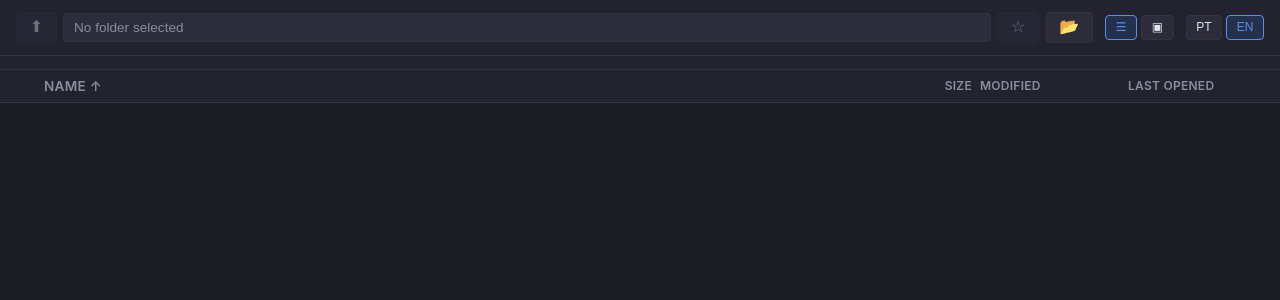
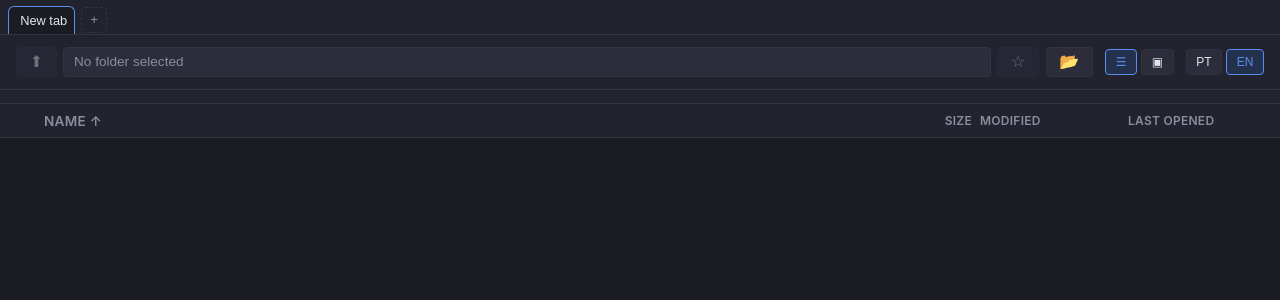
Before and after one commit to LucasHollmann/doc-explorer-reader, a React (Vite) app: page / in a window 1280 px wide. Shown: the top 300 px of the page. Built offline with nearby package versions, Linux system fonts and the light colour scheme.

Commit message:
feat: múltiplas abas e melhorias em seleção de múltiplos arquivos

```diff
--- a/src/components/FileExplorer.css
+++ b/src/components/FileExplorer.css
@@ -1,7 +1,96 @@
-.explorer {
+.explorer-tabs {
   display: flex;
   flex-direction: column;
   height: 100vh;
+}
+
+.tab-bar {
+  display: flex;
+  align-items: center;
+  gap: 2px;
+  padding: 0.4rem 0.5rem 0;
+  background: var(--panel-bg);
+  border-bottom: 1px solid var(--border-color);
+  overflow-x: auto;
+}
+
+.tab {
+  display: flex;
+  align-items: center;
+  gap: 0.25rem;
+  max-width: 200px;
+  padding: 0.35rem 0.4rem 0.35rem 0.7rem;
+  background: var(--hover-bg);
+  border: 1px solid var(--border-color);
+  border-bottom: none;
+  border-radius: 6px 6px 0 0;
+  cursor: pointer;
+}
+
+.tab.active {
+  background: var(--bg);
+  border-color: var(--accent);
+}
+
+.tab-button {
+  overflow: hidden;
+  max-width: 150px;
+  padding: 0;
+  background: transparent;
+  border: none;
+  color: var(--text);
+  font-size: 0.8rem;
+  text-overflow: ellipsis;
+  white-space: nowrap;
+  cursor: pointer;
+}
+
+.tab-close {
+  flex: 0 0 auto;
+  width: 1.1rem;
+  height: 1.1rem;
+  padding: 0;
+  line-height: 1;
+  background: transparent;
+  border: none;
+  border-radius: 4px;
+  color: var(--text-muted);
+  cursor: pointer;
+}
+
+.tab-close:hover {
+  background: var(--border-color);
+  color: var(--text);
+}
+
+.tab-add {
+  flex: 0 0 auto;
+  width: 1.6rem;
+  height: 1.6rem;
+  margin: 0 0.3rem;
+  background: transparent;
+  border: 1px dashed var(--border-color);
+  border-radius: 4px;
+  color: var(--text-muted);
+  cursor: pointer;
+}
+
+.tab-add:hover {
+  border-color: var(--accent);
+  color: var(--accent);
+}
+
+.tab-panels {
+  position: relative;
+  flex: 1;
+  min-height: 0;
+}
+
+.explorer {
+  position: relative;
+  display: flex;
+  flex-direction: column;
+  height: 100%;
   background: var(--bg);
   color: var(--text);
 }
@@ -631,7 +720,7 @@
 }
 
 .preview-fullscreen {
-  position: fixed;
+  position: absolute;
   inset: 0;
   z-index: 100;
   background: var(--bg);
@@ -742,7 +831,7 @@
 }
 
 .preview-overlay {
-  position: fixed;
+  position: absolute;
   bottom: 1rem;
   right: 1rem;
   width: 300px;
@@ -804,7 +893,7 @@
 }
 
 .modal-backdrop {
-  position: fixed;
+  position: absolute;
   inset: 0;
   background: rgba(0, 0, 0, 0.55);
   display: flex;
--- a/src/components/FileExplorer.tsx
+++ b/src/components/FileExplorer.tsx
@@ -4,8 +4,10 @@ import {
   useRef,
   useState,
   type DragEvent as ReactDragEvent,
+  type Dispatch,
   type MouseEvent as ReactMouseEvent,
   type PointerEvent as ReactPointerEvent,
+  type SetStateAction,
 } from "react";
 import { convertFileSrc, invoke } from "@tauri-apps/api/core";
 import { open as openDialog } from "@tauri-apps/plugin-dialog";
@@ -192,7 +194,40 @@ function compareEntries(a: DirEntryInfo, b: DirEntryInfo, key: SortKey, dir: Sor
   return dir === "asc" ? cmp : -cmp;
 }
 
-function FileExplorer() {
+type TabMeta = {
+  id: string;
+  title: string;
+  initialPath: string;
+  initialFile?: string;
+};
+
+function createTab(initialPath: string, initialFile?: string): TabMeta {
+  return { id: crypto.randomUUID(), title: "", initialPath, initialFile };
+}
+
+type ExplorerTabProps = {
+  active: boolean;
+  initialPath: string;
+  initialFile?: string;
+  onPathChange: (path: string | null) => void;
+  onOpenInNewTab: (path: string, fileToSelect?: string) => void;
+  favorites: FavoriteEntry[];
+  setFavorites: Dispatch<SetStateAction<FavoriteEntry[]>>;
+  fileColors: FileColors;
+  setFileColors: Dispatch<SetStateAction<FileColors>>;
+};
+
+function ExplorerTab({
+  active,
+  initialPath,
+  initialFile,
+  onPathChange,
+  onOpenInNewTab,
+  favorites,
+  setFavorites,
+  fileColors,
+  setFileColors,
+}: ExplorerTabProps) {
   const { t, language, setLanguage } = useLanguage();
   const [viewMode, setViewMode] = useState<ViewMode>(() =>
     readEnumPreference("viewMode", VIEW_MODES, "list"),
@@ -201,6 +236,7 @@ function FileExplorer() {
   const [pathInput, setPathInput] = useState("");
   const [entries, setEntries] = useState<DirEntryInfo[]>([]);
   const [selectedPaths, setSelectedPaths] = useState<string[]>([]);
+  const selectionAnchorRef = useRef<string | null>(null);
   const [selectedFile, setSelectedFile] = useState<DirEntryInfo | null>(null);
   const [fileContent, setFileContent] = useState<string | null>(null);
   const [pdfPreviewUrl, setPdfPreviewUrl] = useState<string | null>(null);
@@ -244,12 +280,6 @@ function FileExplorer() {
   const [groupBy, setGroupBy] = useState<GroupBy>(() =>
     readEnumPreference("groupBy", GROUP_BYS, "none"),
   );
-  const [favorites, setFavorites] = useState<FavoriteEntry[]>(() =>
-    sanitizeFavorites(readStorage<unknown>("favorites", [])),
-  );
-  const [fileColors, setFileColors] = useState<FileColors>(() =>
-    readStorage<FileColors>("fileColors", {}),
-  );
   const [contextMenu, setContextMenu] = useState<ContextMenuState | null>(null);
   const [openGroupIds, setOpenGroupIds] = useState<Set<string>>(() => new Set());
   const [creatingGroup, setCreatingGroup] = useState(false);
@@ -264,8 +294,6 @@ function FileExplorer() {
   useEffect(() => writeStorage("sortKey", sortKey), [sortKey]);
   useEffect(() => writeStorage("sortDir", sortDir), [sortDir]);
   useEffect(() => writeStorage("groupBy", groupBy), [groupBy]);
-  useEffect(() => writeStorage("favorites", favorites), [favorites]);
-  useEffect(() => writeStorage("fileColors", fileColors), [fileColors]);
 
   function openContextMenu(e: ReactMouseEvent, items: ContextMenuItem[]) {
     e.preventDefault();
@@ -362,6 +390,7 @@ function FileExplorer() {
 
   function directoryMenuFor(path: string, colorPaths: string[]): ContextMenuItem[] {
     return [
+      { label: t("openInNewTab"), onClick: () => onOpenInNewTab(path) },
       ...favoriteMenuFor(path),
       {
         label: t(expandedDirectories.has(path) ? "hideFolderContents" : "showFolderContents"),
@@ -371,11 +400,19 @@ function FileExplorer() {
     ];
   }
 
-  function fileMenuFor(entry: DirEntryInfo, colorPaths: string[]): ContextMenuItem[] {
+  function fileMenuFor(
+    entry: DirEntryInfo,
+    colorPaths: string[],
+    parentPath: string | undefined,
+  ): ContextMenuItem[] {
     const items: ContextMenuItem[] = [];
     if (canPreviewEntry(entry)) {
       items.push({ label: t("viewFile"), onClick: () => void openEntryInView(entry) });
     }
+    items.push({
+      label: t("openInNewTab"),
+      onClick: () => onOpenInNewTab(parentPath ?? currentPath ?? "", entry.path),
+    });
     return [...items, ...colorMenuFor(colorPaths)];
   }
 
@@ -445,6 +482,38 @@ function FileExplorer() {
     setRenameValue("");
   }
 
+  const processedEntries = useMemo(() => {
+    const query = searchQuery.trim().toLowerCase();
+    const extension = extensionFilter.trim().replace(/^\.+/, "").toLowerCase();
+    const filtered = entries.filter((entry) => {
+      if (typeFilter === "folders" && !entry.is_dir) return false;
+      if (typeFilter === "files" && entry.is_dir) return false;
+      if (query && !entry.name.toLowerCase().includes(query)) return false;
+      if (extension && (entry.is_dir || extensionOf(entry.name) !== extension)) return false;
+      return true;
+    });
+    return [...filtered].sort((a, b) => compareEntries(a, b, sortKey, sortDir));
+  }, [entries, searchQuery, extensionFilter, typeFilter, sortKey, sortDir]);
+
+  const groupedEntries = useMemo(() => {
+    if (groupBy !== "type") return [];
+    const buckets = new Map<Category, DirEntryInfo[]>();
+    for (const entry of processedEntries) {
+      const cat = categoryOf(entry.is_dir, extensionOf(entry.name));
+      if (!buckets.has(cat)) buckets.set(cat, []);
+      buckets.get(cat)!.push(entry);
+    }
+    return CATEGORY_ORDER.filter((cat) => buckets.has(cat)).map((cat) => ({
+      category: cat,
+      items: buckets.get(cat)!,
+    }));
+  }, [processedEntries, groupBy]);
+
+  const flatOrder = useMemo(
+    () => (groupBy === "type" ? groupedEntries.flatMap((group) => group.items) : processedEntries),
+    [groupBy, groupedEntries, processedEntries],
+  );
+
   useEffect(() => {
     if (!error) return;
     const timer = setTimeout(() => setError(null), 3000);
@@ -453,6 +522,12 @@ function FileExplorer() {
 
   useEffect(() => {
     function handleKeyDown(e: KeyboardEvent) {
+      if (!active) return;
+      const target = e.target as HTMLElement | null;
+      const isTextInput =
+        target instanceof HTMLInputElement ||
+        target instanceof HTMLTextAreaElement ||
+        target?.isContentEditable;
       if ((e.ctrlKey || e.metaKey) && e.key.toLowerCase() === "f") {
         e.preventDefault();
         searchInputRef.current?.focus();
@@ -461,6 +536,9 @@ function FileExplorer() {
         e.preventDefault();
         pathInputRef.current?.focus();
         pathInputRef.current?.select();
+      } else if ((e.ctrlKey || e.metaKey) && e.key.toLowerCase() === "a" && !isTextInput) {
+        e.preventDefault();
+        setSelectedPaths(flatOrder.map((entry) => entry.path));
       } else if (e.altKey && e.key === "ArrowUp") {
         e.preventDefault();
         goUp();
@@ -468,13 +546,17 @@ function FileExplorer() {
     }
     window.addEventListener("keydown", handleKeyDown);
     return () => window.removeEventListener("keydown", handleKeyDown);
-  }, [currentPath]);
-
-  async function loadDirectory(path: string, options?: { silent?: boolean }) {
+  }, [currentPath, active, flatOrder]);
+
+  async function loadDirectory(
+    path: string,
+    options?: { silent?: boolean },
+  ): Promise<DirEntryInfo[] | undefined> {
     directorySummaryRequest.current += 1;
     setLoading(true);
     if (!options?.silent) setError(null);
     setSelectedPaths([]);
+    selectionAnchorRef.current = null;
     setSelectedFile(null);
     setFileContent(null);
     setDirectorySummary(null);
@@ -485,19 +567,32 @@ function FileExplorer() {
       setEntries(result);
       setCurrentPath(path);
       setPathInput(path);
+      return result;
     } catch {
       if (!options?.silent) {
         setError(t("pathNotFoundError").replace("{path}", path));
       }
+      return undefined;
     } finally {
       setLoading(false);
     }
   }
 
   useEffect(() => {
-    loadDirectory("C:\\", { silent: true });
+    loadDirectory(initialPath, { silent: true }).then((result) => {
+      const match = result?.find((entry) => entry.path === initialFile);
+      if (match) {
+        setSelectedPaths([match.path]);
+        void openEntryInView(match);
+      }
+    });
     // eslint-disable-next-line react-hooks/exhaustive-deps
   }, []);
+
+  useEffect(() => {
+    onPathChange(currentPath);
+    // eslint-disable-next-line react-hooks/exhaustive-deps
+  }, [currentPath]);
 
   async function pickFolder() {
     const selected = await openDialog({ directory: true, multiple: false });
@@ -758,33 +853,6 @@ function FileExplorer() {
     const parent = trimmed.slice(0, parentIdx) || sep;
     loadDirectory(parent);
   }
-
-  const processedEntries = useMemo(() => {
-    const query = searchQuery.trim().toLowerCase();
-    const extension = extensionFilter.trim().replace(/^\.+/, "").toLowerCase();
-    const filtered = entries.filter((entry) => {
-      if (typeFilter === "folders" && !entry.is_dir) return false;
-      if (typeFilter === "files" && entry.is_dir) return false;
-      if (query && !entry.name.toLowerCase().includes(query)) return false;
-      if (extension && (entry.is_dir || extensionOf(entry.name) !== extension)) return false;
-      return true;
-    });
-    return [...filtered].sort((a, b) => compareEntries(a, b, sortKey, sortDir));
-  }, [entries, searchQuery, extensionFilter, typeFilter, sortKey, sortDir]);
-
-  const groupedEntries = useMemo(() => {
-    if (groupBy !== "type") return [];
-    const buckets = new Map<Category, DirEntryInfo[]>();
-    for (const entry of processedEntries) {
-      const cat = categoryOf(entry.is_dir, extensionOf(entry.name));
-      if (!buckets.has(cat)) buckets.set(cat, []);
-      buckets.get(cat)!.push(entry);
-    }
-    return CATEGORY_ORDER.filter((cat) => buckets.has(cat)).map((cat) => ({
-      category: cat,
-      items: buckets.get(cat)!,
-    }));
-  }, [processedEntries, groupBy]);
 
   function startDraggingFolder(e: ReactDragEvent, path: string) {
     e.dataTransfer.setData(FAVORITE_FOLDER_DRAG_TYPE, path);
@@ -953,8 +1021,15 @@ function FileExplorer() {
                     loadDirectory(item.path);
                     setOpenGroupIds(new Set());
                   }}
+                  onMouseDown={(e) => {
+                    if (e.button !== 1) return;
+                    e.preventDefault();
+                    onOpenInNewTab(item.path);
+                    setOpenGroupIds(new Set());
+                  }}
                   onContextMenu={(e) =>
                     openContextMenu(e, [
+                      { label: t("openInNewTab"), onClick: () => onOpenInNewTab(item.path) },
                       ...groupItemMenuFor(item.path),
                       newGroupMenuItem(group.id),
                     ])
@@ -976,7 +1051,7 @@ function FileExplorer() {
   function renderEntryList(list: DirEntryInfo[]) {
     return (
       <ul>
-        {list.map((entry) => renderTreeEntry(entry))}
+        {list.map((entry) => renderTreeEntry(entry, 0, currentPath ?? undefined))}
       </ul>
     );
   }
@@ -1006,7 +1081,7 @@ function FileExplorer() {
     );
   }
 
-  function renderTreeEntry(entry: DirEntryInfo, depth = 0) {
+  function renderTreeEntry(entry: DirEntryInfo, depth = 0, parentPath?: string) {
     const expanded = expandedDirectories.has(entry.path);
     const treeState = treeDirectories[entry.path];
     const blockView = viewMode === "block";
@@ -1022,16 +1097,31 @@ function FileExplorer() {
           onDragStart={(e) => startDraggingFolder(e, entry.path)}
           onDragEnd={endDraggingFavorite}
           onClick={(e) => {
+            if (e.shiftKey) {
+              const anchor = selectionAnchorRef.current ?? entry.path;
+              const anchorIndex = flatOrder.findIndex((item) => item.path === anchor);
+              const targetIndex = flatOrder.findIndex((item) => item.path === entry.path);
+              if (anchorIndex === -1 || targetIndex === -1) {
+                setSelectedPaths([entry.path]);
+              } else {
+                const [start, end] =
+                  anchorIndex <= targetIndex ? [anchorIndex, targetIndex] : [targetIndex, anchorIndex];
+                setSelectedPaths(flatOrder.slice(start, end + 1).map((item) => item.path));
+              }
+              return;
+            }
             if (e.ctrlKey || e.metaKey) {
               setSelectedPaths((prev) =>
                 prev.includes(entry.path)
                   ? prev.filter((path) => path !== entry.path)
                   : [...prev, entry.path],
               );
+              selectionAnchorRef.current = entry.path;
               return;
             }
             if (previewFullscreen && e.detail > 1) return;
             setSelectedPaths([entry.path]);
+            selectionAnchorRef.current = entry.path;
             if (previewFullscreen && canPreviewEntry(entry)) {
               void openEntryInView(entry);
             } else {
@@ -1045,6 +1135,15 @@ function FileExplorer() {
               void openEntryInView(entry);
             }
           }}
+          onMouseDown={(e) => {
+            if (e.button !== 1) return;
+            e.preventDefault();
+            if (entry.is_dir) {
+              onOpenInNewTab(entry.path);
+            } else {
+              onOpenInNewTab(parentPath ?? currentPath ?? "", entry.path);
+            }
+          }}
           onContextMenu={(e) => {
             const colorPaths = selectedPaths.includes(entry.path)
               ? selectedPaths
@@ -1053,7 +1152,7 @@ function FileExplorer() {
             if (entry.is_dir) {
               openContextMenu(e, directoryMenuFor(entry.path, colorPaths));
             } else {
-              const items = fileMenuFor(entry, colorPaths);
+              const items = fileMenuFor(entry, colorPaths, parentPath);
               if (items.length > 0) openContextMenu(e, items);
             }
           }}
@@ -1095,7 +1194,9 @@ function FileExplorer() {
               {treeState?.entries?.length === 0 && (
                 <li className="tree-message hint">{t("emptyFolder")}</li>
               )}
-              {treeState?.entries?.map((child) => renderTreeEntry(child, depth + 1))}
+              {treeState?.entries?.map((child) =>
+                renderTreeEntry(child, depth + 1, entry.path),
+              )}
             </ul>
           </div>
         )}
@@ -1235,7 +1336,7 @@ function FileExplorer() {
   }
 
   return (
-    <main className="explorer">
+    <main className="explorer" style={{ display: active ? "flex" : "none" }}>
       <header className="toolbar">
         <div className="path-bar">
           <button
@@ -1343,8 +1444,17 @@ function FileExplorer() {
               onDragStart={(e) => startDraggingFolder(e, entry.path)}
               onDragEnd={endDraggingFavorite}
               onClick={() => loadDirectory(entry.path)}
+              onMouseDown={(e) => {
+                if (e.button !== 1) return;
+                e.preventDefault();
+                onOpenInNewTab(entry.path);
+              }}
               onContextMenu={(e) =>
-                openContextMenu(e, [...favoriteMenuFor(entry.path), newGroupMenuItem(null)])
+                openContextMenu(e, [
+                  { label: t("openInNewTab"), onClick: () => onOpenInNewTab(entry.path) },
+                  ...favoriteMenuFor(entry.path),
+                  newGroupMenuItem(null),
+                ])
               }
             >
               <span className="favorite-name">{basenameOf(entry.path)}</span>
@@ -1539,4 +1649,139 @@ function FileExplorer() {
   );
 }
 
+function FileExplorer() {
+  const { t } = useLanguage();
+  const [favorites, setFavorites] = useState<FavoriteEntry[]>(() =>
+    sanitizeFavorites(readStorage<unknown>("favorites", [])),
+  );
+  const [fileColors, setFileColors] = useState<FileColors>(() =>
+    readStorage<FileColors>("fileColors", {}),
+  );
+  useEffect(() => writeStorage("favorites", favorites), [favorites]);
+  useEffect(() => writeStorage("fileColors", fileColors), [fileColors]);
+
+  const [tabs, setTabs] = useState<TabMeta[]>(() => [createTab("C:\\")]);
+  const [activeTabId, setActiveTabId] = useState<string>(() => tabs[0].id);
+  const tabPaths = useRef<Record<string, string | null>>({});
+  const previousActiveTabIdRef = useRef<string | null>(null);
+
+  function switchToTab(id: string) {
+    if (id === activeTabId) return;
+    previousActiveTabIdRef.current = activeTabId;
+    setActiveTabId(id);
+  }
+
+  function handleTabPathChange(id: string, path: string | null) {
+    tabPaths.current[id] = path;
+    setTabs((prev) =>
+      prev.map((tab) => (tab.id === id ? { ...tab, title: path ? basenameOf(path) : "" } : tab)),
+    );
+  }
+
+  function addTab() {
+    const basePath = tabPaths.current[activeTabId] ?? "C:\\";
+    const tab = createTab(basePath);
+    setTabs([...tabs, tab]);
+    switchToTab(tab.id);
+  }
+
+  function closeTab(id: string) {
+    if (tabs.length <= 1) return;
+    const index = tabs.findIndex((tab) => tab.id === id);
+    const remaining = tabs.filter((tab) => tab.id !== id);
+    setTabs(remaining);
+    if (previousActiveTabIdRef.current === id) {
+      previousActiveTabIdRef.current = null;
+    }
+    if (id === activeTabId) {
+      const fallback = remaining[Math.max(0, index - 1)] ?? remaining[0];
+      setActiveTabId(fallback.id);
+    }
+    delete tabPaths.current[id];
+  }
+
+  function openInNewTab(path: string, fileToSelect?: string) {
+    const tab = createTab(path, fileToSelect);
+    setTabs([...tabs, tab]);
+    switchToTab(tab.id);
+  }
+
+  function switchToLastOrNextTab() {
+    const previousId = previousActiveTabIdRef.current;
+    if (previousId && tabs.some((tab) => tab.id === previousId)) {
+      switchToTab(previousId);
+      return;
+    }
+    const currentIndex = tabs.findIndex((tab) => tab.id === activeTabId);
+    const nextTab = tabs[(currentIndex + 1) % tabs.length];
+    if (nextTab) switchToTab(nextTab.id);
+  }
+
+  useEffect(() => {
+    function handleKeyDown(e: KeyboardEvent) {
+      if ((e.ctrlKey || e.metaKey) && e.key.toLowerCase() === "t") {
+        e.preventDefault();
+        addTab();
+      } else if ((e.ctrlKey || e.metaKey) && e.key.toLowerCase() === "w") {
+        e.preventDefault();
+        closeTab(activeTabId);
+      } else if (e.ctrlKey && e.key === "Tab") {
+        e.preventDefault();
+        switchToLastOrNextTab();
+      }
+    }
+    window.addEventListener("keydown", handleKeyDown);
+    return () => window.removeEventListener("keydown", handleKeyDown);
+    // eslint-disable-next-line react-hooks/exhaustive-deps
+  }, [tabs, activeTabId]);
+
+  return (
+    <div className="explorer-tabs">
+      <div className="tab-bar">
+        {tabs.map((tab) => (
+          <div
+            key={tab.id}
+            className={`tab${tab.id === activeTabId ? " active" : ""}`}
+            title={tab.title}
+            onClick={() => switchToTab(tab.id)}
+          >
+            <button className="tab-button">{tab.title || t("newTab")}</button>
+            {tabs.length > 1 && (
+              <button
+                className="tab-close"
+                aria-label={t("closeTab")}
+                onClick={(e) => {
+                  e.stopPropagation();
+                  closeTab(tab.id);
+                }}
+              >
+                ×
+              </button>
+            )}
+          </div>
+        ))}
+        <button className="tab-add" title={t("newTab")} onClick={addTab}>
+          +
+        </button>
+      </div>
+      <div className="tab-panels">
+        {tabs.map((tab) => (
+          <ExplorerTab
+            key={tab.id}
+            active={tab.id === activeTabId}
+            initialPath={tab.initialPath}
+            initialFile={tab.initialFile}
+            onPathChange={(path) => handleTabPathChange(tab.id, path)}
+            onOpenInNewTab={openInNewTab}
+            favorites={favorites}
+            setFavorites={setFavorites}
+            fileColors={fileColors}
+            setFileColors={setFileColors}
+          />
+        ))}
+      </div>
+    </div>
+  );
+}
+
 export default FileExplorer;
--- a/src/i18n/translations.ts
+++ b/src/i18n/translations.ts
@@ -70,6 +70,9 @@ export const translations = {
     colorBlue: "Azul",
     colorPurple: "Roxo",
     removeColor: "Remover cor",
+    newTab: "Nova aba",
+    closeTab: "Fechar aba",
+    openInNewTab: "Abrir em nova aba",
   },
   en: {
     chooseFolder: "Choose folder",
@@ -140,6 +143,9 @@ export const translations = {
     colorBlue: "Blue",
     colorPurple: "Purple",
     removeColor: "Remove color",
+    newTab: "New tab",
+    closeTab: "Close tab",
+    openInNewTab: "Open in new tab",
   },
 } satisfies Record<Language, Record<string, string>>;
 
```
